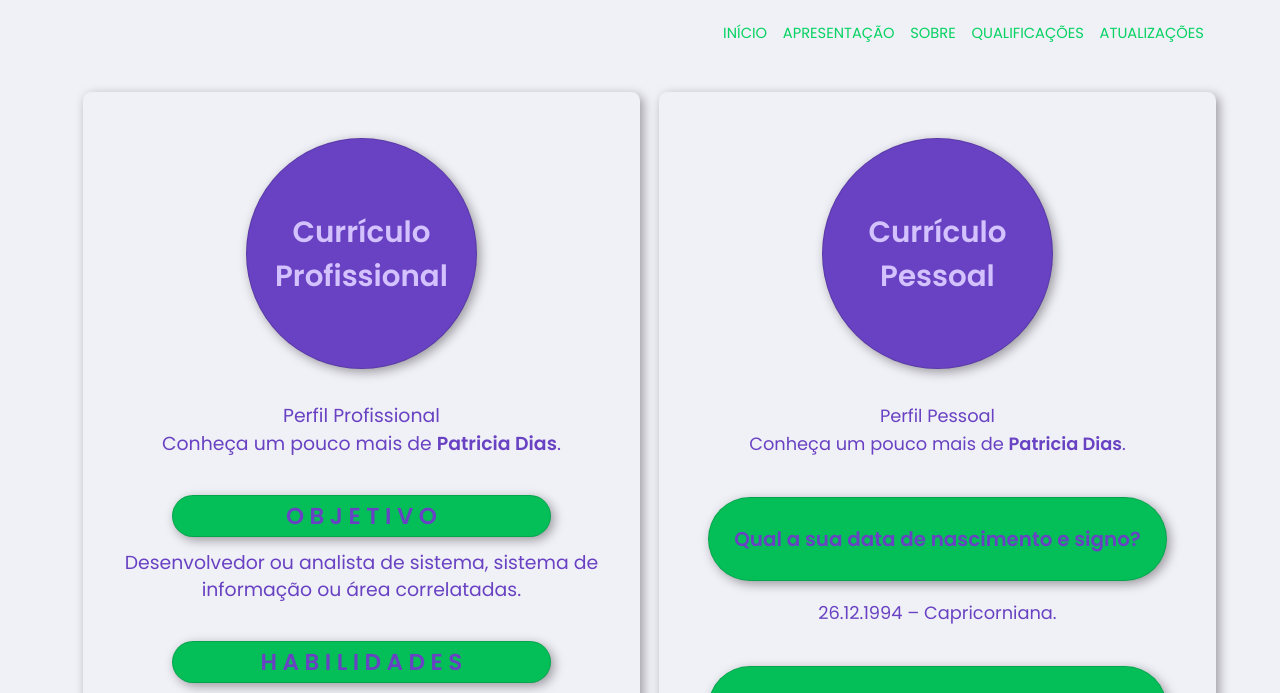
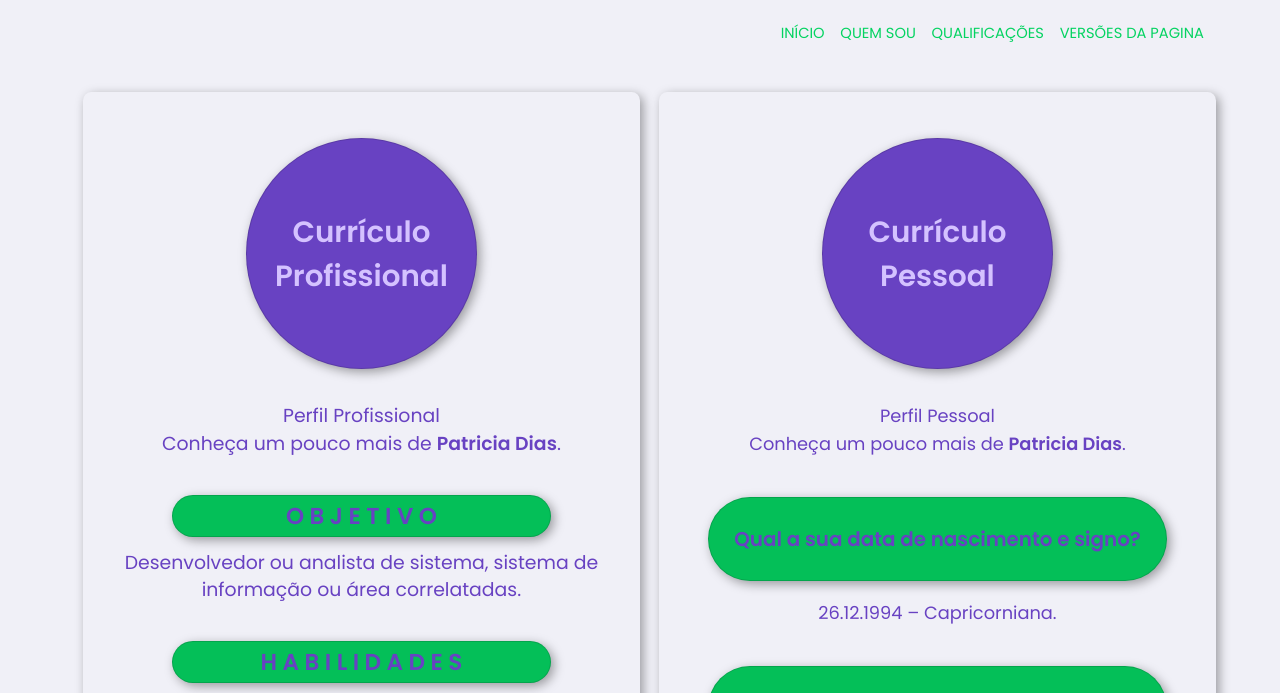
Before and after one commit to patriciadivi/patriciadivi.github.io, a plain HTML site: page page-about.html in a window 1280 px wide. Shown: the top 693 px of the page. Drawn offline with Linux system fonts and the light colour scheme.

Commit message:
Sétimo commit | page-about / correções de buggs, no menu

```diff
--- a/page-about.html
+++ b/page-about.html
@@ -27,29 +27,21 @@
                 </li>
 
                 <li class="list">
-                    <a href="page-information.html">Apresentação</a>
+                    <a href="page-information.html">Quem sou</a>
                 </li>
 
                 <li class="list">
-                    <a href="page-about.html">Sobre</a>
+                    <a href="page-about.html">Qualificações</a>
                 </li>
 
                 <li class="list">
-                    <a href="Qualificações">Qualificações</a>
-                </li>
-
-                <li class="list">
-                    <a href="Atualizações">Atualizações</a>
+                    <a href="Atualizações">Versões da pagina</a>
                 </li>
             </ul>
 
     </nav>
 
 <main id="content">
-
-        <!--<div class="title">
-            <h2>Currículo Profissional</h2>
-        </div>-->
 
         <div class="content-about">
             <h2>Currículo <br>Profissional</h2>
--- a/styles/single-menu.css
+++ b/styles/single-menu.css
@@ -163,7 +163,7 @@ body, #container {
     }
 
     #container ul li.list {
-        padding: 1.8rem 0 1.2rem 1rem;
+        padding: 1.8rem 0 3.2rem 1rem;
 
     }
 
```
Also changed, not shown: page-information.html (+3 -7 lines).
